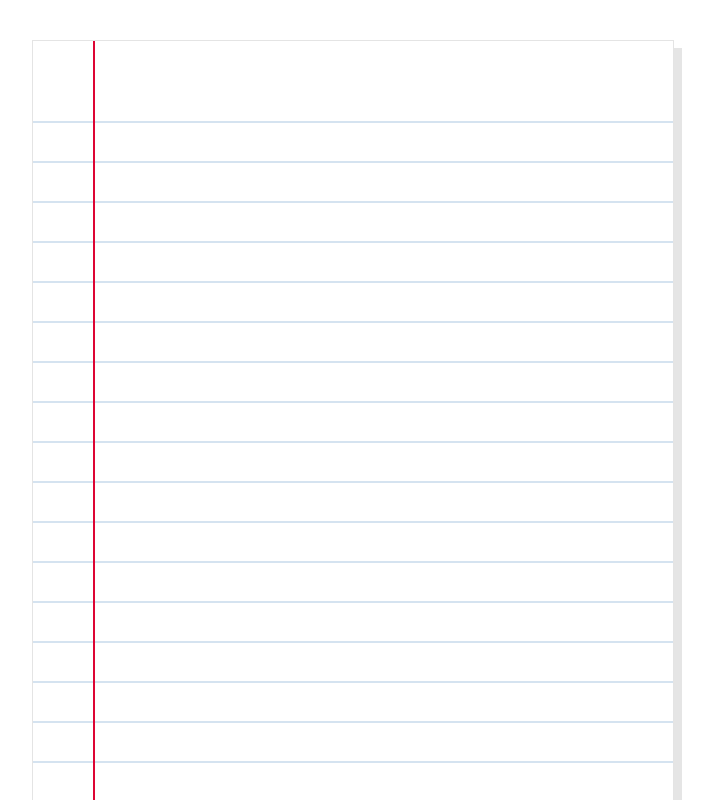
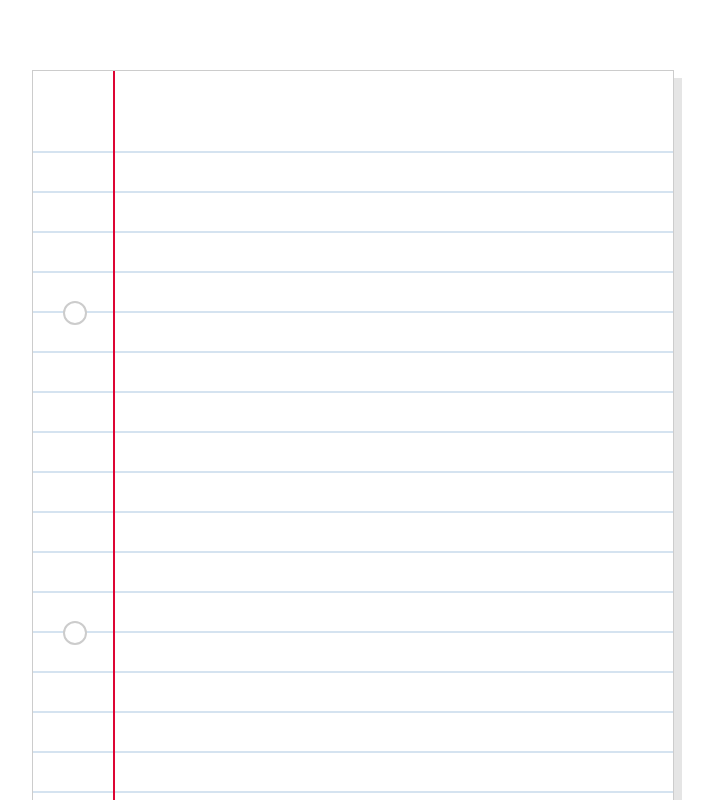
Before and after one commit to maeBoittiaux/to-do-list, a React (Create React App) app: page / in a window 1280 px wide. Shown: the top 800 px of the page, without its empty margins (287-1000 px from the left). Built offline with nearby package versions, Linux system fonts and the light colour scheme; the HTML template or start-up script is replaced by a standard one.

Commit message:
Add paper holes

```diff
--- a/src/Paper.css
+++ b/src/Paper.css
@@ -1,9 +1,9 @@
 .paper {
     background-color: white;
-    border: 1px solid #cccccc85;
+    border: 1px solid #cccccc;
     box-shadow: 8px 8px rgba(0, 0, 0, 0.1);
     padding: 20px;
-    margin: 40px;
+    margin: 70px;
     border-radius: 0px;
     width: 600px;
     min-height: 800px;
@@ -16,7 +16,7 @@
 .paper::before {
     content: '';
     position: absolute;
-    left: 60px;
+    left: 80px;
     top: 0;
     bottom: 0;
     width: 2px;
@@ -35,3 +35,22 @@
     background-size: 100% 40px;
     z-index: 1;
 }
+
+.hole {
+    position: absolute;
+    left: 30px;
+    width: 20px;
+    height: 20px;
+    background-color: white;
+    border: 2px solid #cccccc;
+    border-radius: 50%;
+    z-index: 3;
+}
+
+.top-hole {
+    top: 230px;
+}
+
+.bottom-hole {
+    top: 550px;
+}
--- a/src/Paper.js
+++ b/src/Paper.js
@@ -4,6 +4,8 @@ import './Paper.css';
 const Paper = () => {
     return (
         <div className="paper">
+            <div className="hole top-hole"></div>
+            <div className="hole bottom-hole"></div>
         </div>
     );
 };
```
